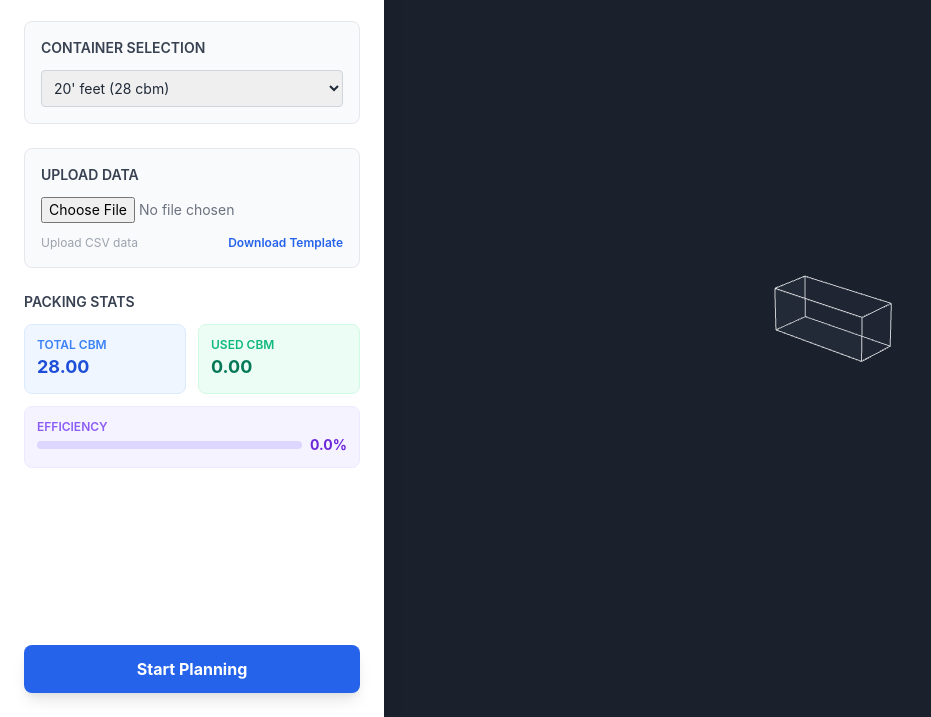
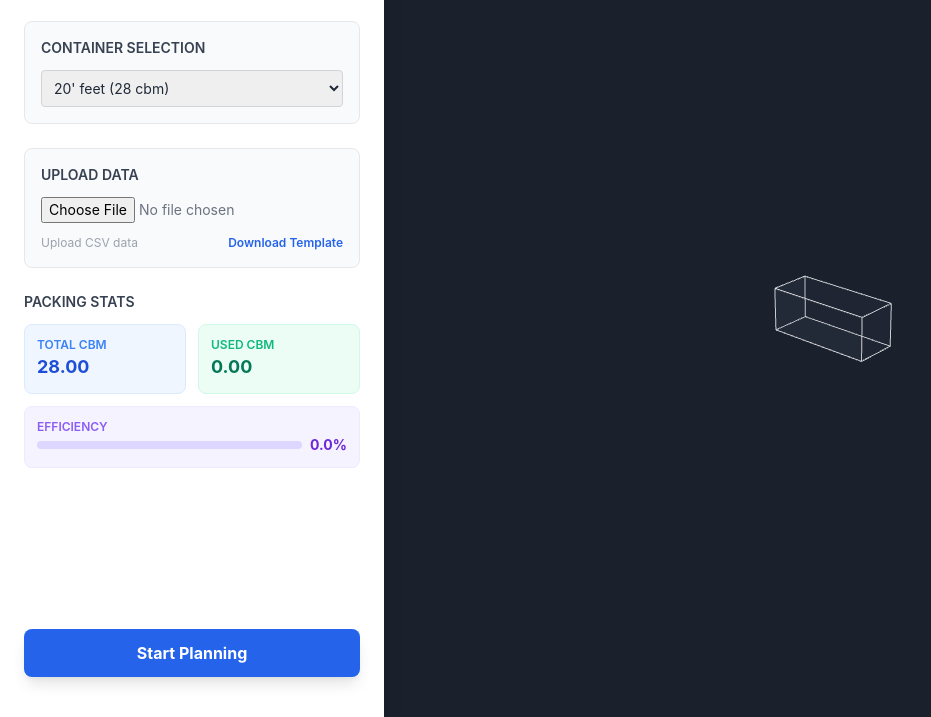
Before and after one commit to ljc1234lokesh/container-planner, a plain HTML site: page index.html in a window 1280 px wide. Shown: the part 83-800 px from the top of the page, without its empty margins (0-931 px from the left). Drawn offline with nearby package versions, Linux system fonts and the light colour scheme.

Commit message:
Update index.html

```diff
--- a/index.html
+++ b/index.html
@@ -60,7 +60,7 @@
                     </div>
                 </div>
             </section>
-            <section>
+                <section class="mt-4 pb-4">
                 <div id="message-box" class="mb-3 text-sm text-center min-h-[1.5rem]"></div>
                 <button onclick="startPlanning()" class="w-full bg-blue-600 text-white font-bold py-3 rounded-lg shadow-lg">Start Planning</button>
                 <button id="download-tally-btn" onclick="downloadTallySheet()" class="w-full bg-green-600 text-white font-bold py-3 rounded-lg shadow-lg mt-3 hidden">Download Tally Sheet</button>
```
